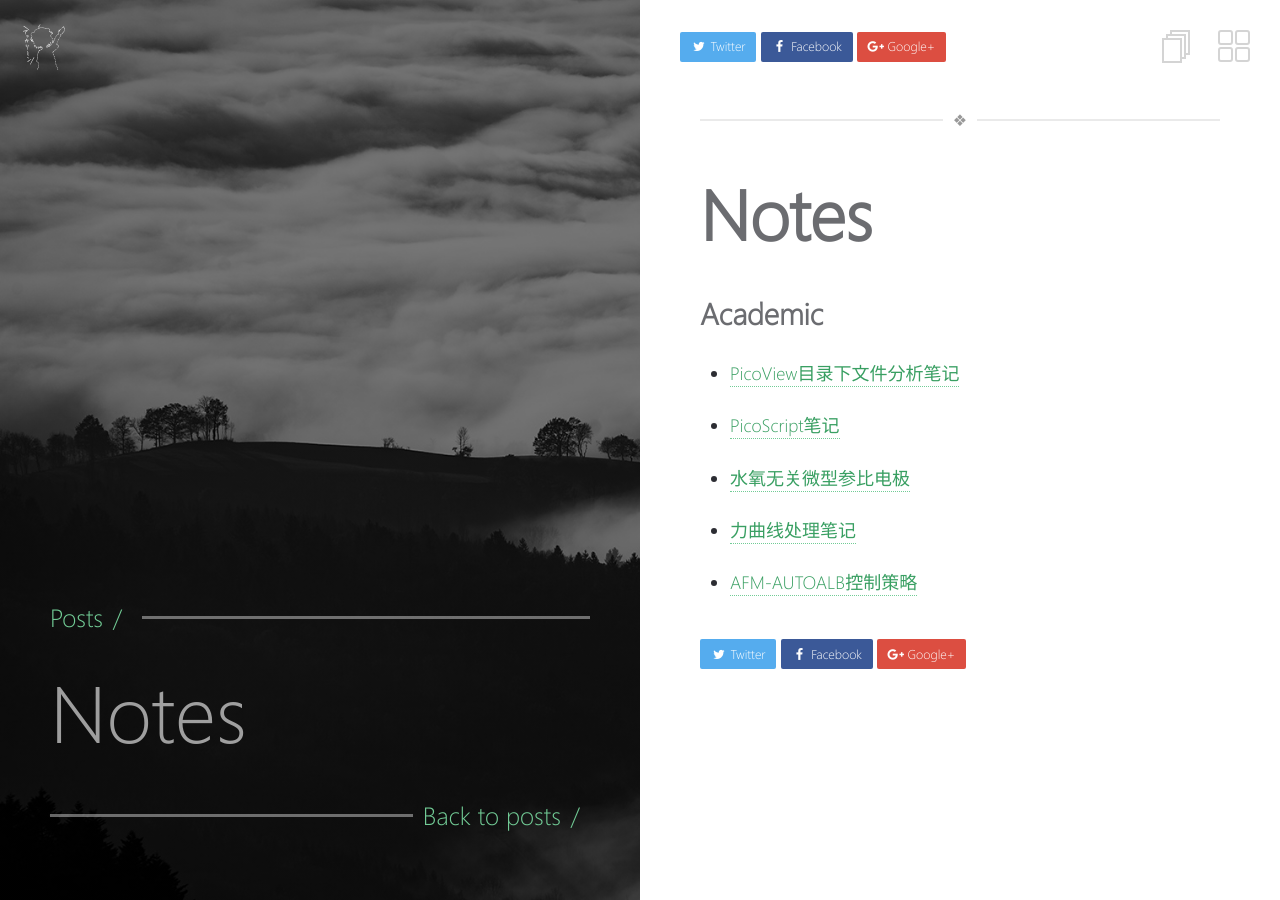
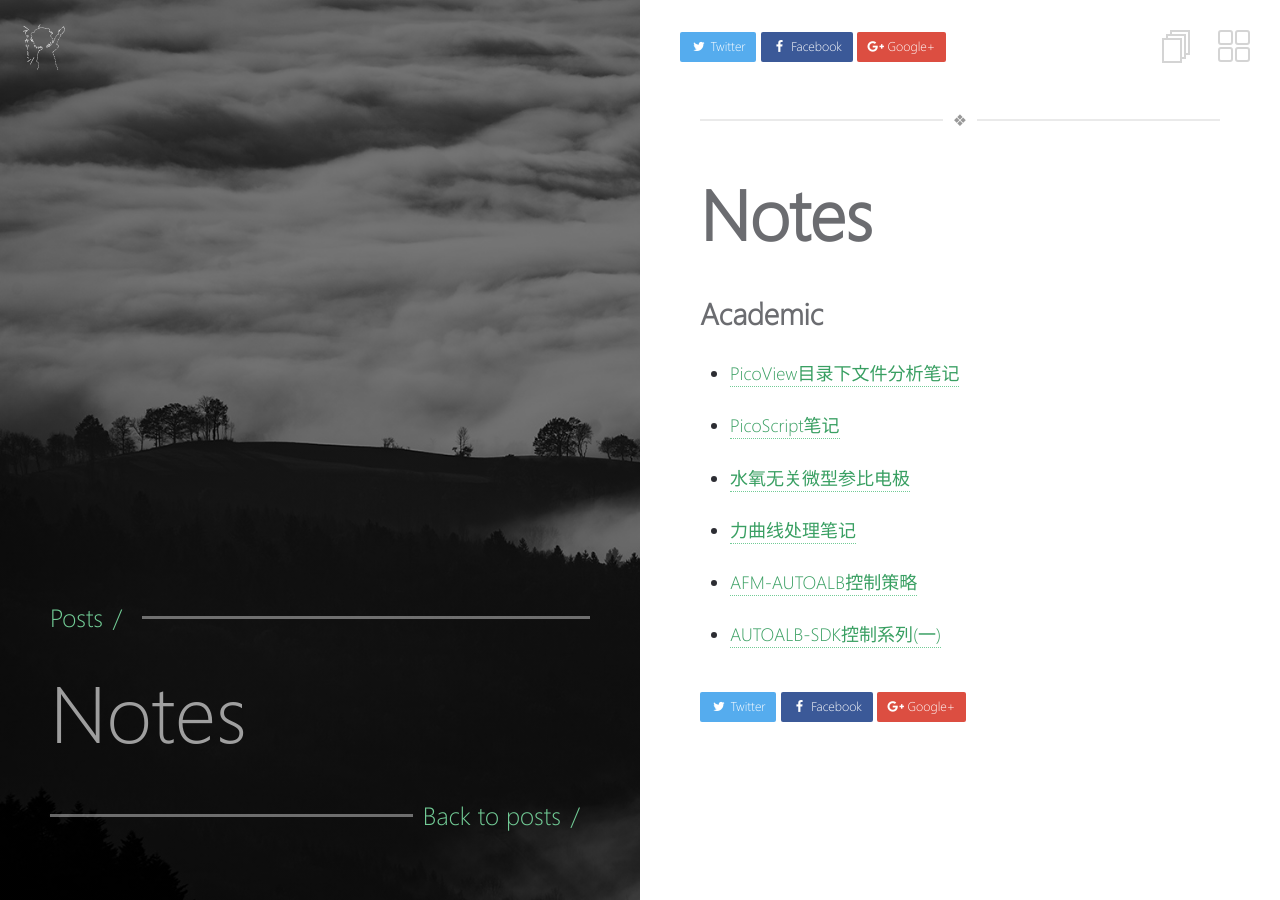
Before and after one commit to shuayliu/shuayliu.github.io, a Jekyll site: the page built from wiki/notes/index.md, in a window 1280 px wide. Built offline with Jekyll 4.4.1, drawn with Linux system fonts in a browser that asks for light colours; our own code applies the rules of GitHub Pages for plain Markdown files.

Commit message:
Update index.md

```diff
--- a/wiki/notes/index.md
+++ b/wiki/notes/index.md
@@ -11,3 +11,5 @@
 - [力曲线处理笔记](forcecurveDealling.md)
 
 - [AFM-AUTOALB控制策略](AFM-AUTOLAB-Strategy.md)
+
+- [AUTOALB-SDK控制系列(一)](AUTOALB-SDK-Control1.md)
```
